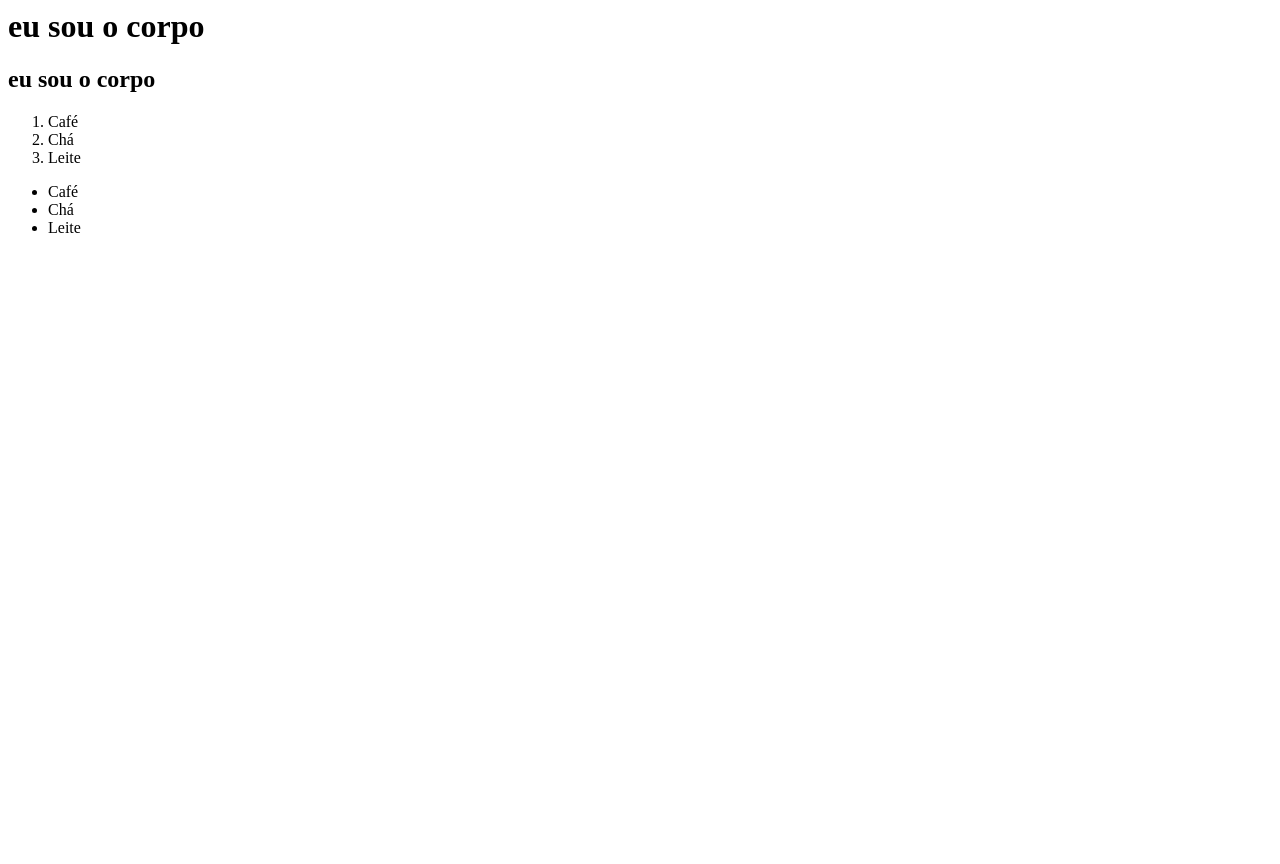
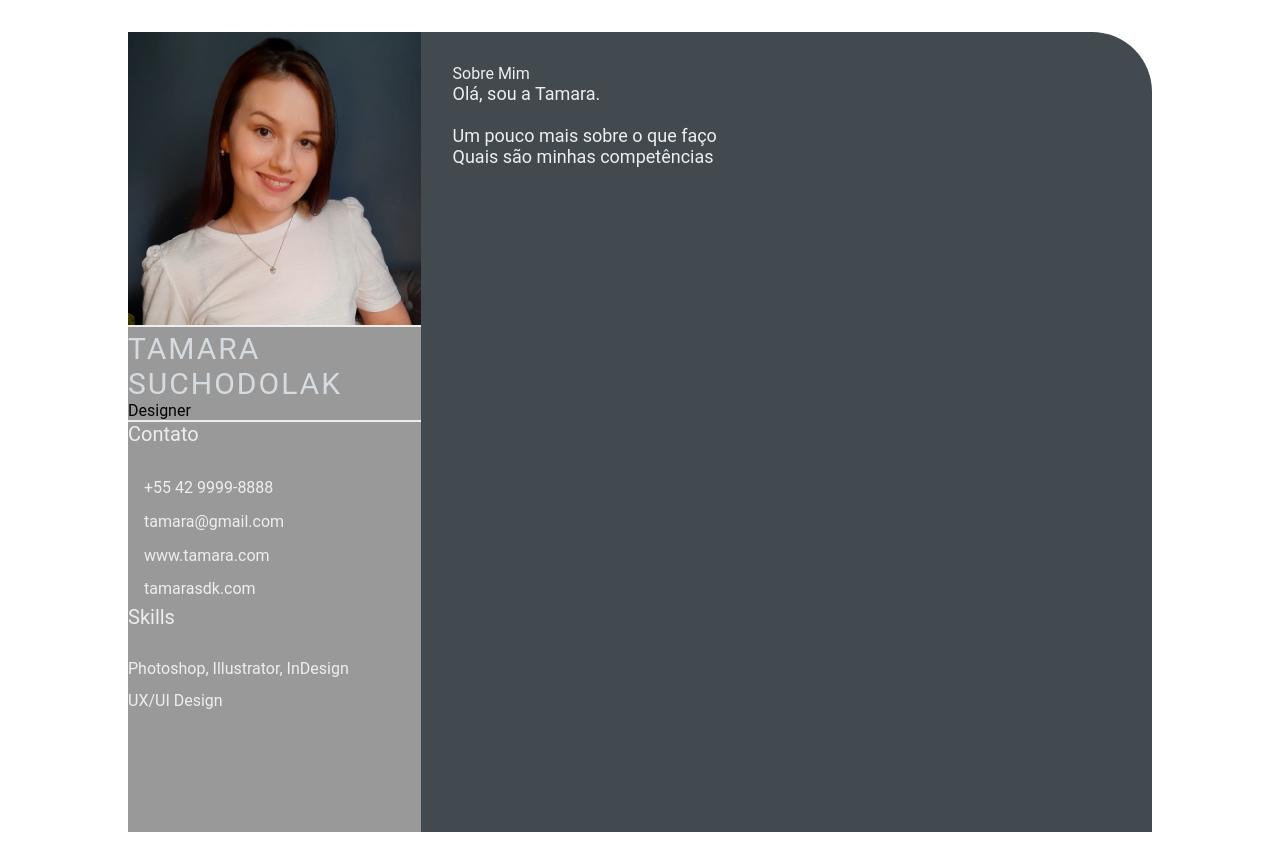
Before and after one commit to tamarasdk/devweekgit.github.io, a plain HTML site: page index.html in a window 1280 px wide. Before the commit the page ends 800 px from the top, so only its background shows below. Drawn offline with Linux system fonts and the light colour scheme.

Commit message:
index.html (#3)

```diff
--- a/index.html
+++ b/index.html
@@ -1,21 +1,55 @@
-<html>
-    <head>
-        <title>
-            Olá, eu sou a cabeça
-        </title>
-    </head>
-    <body>
-        <h1>eu sou o corpo</h1>
-        <h2>eu sou o corpo</h2>
-    </body>
-    <ol>
-        <li>Café</li>
-        <li>Chá</li>
-        <li>Leite</li>
-    </ol>
-    <ul>
-        <li>Café</li>
-        <li>Chá</li>
-        <li>Leite</li>
-    </ul>
+<!DOCTYPE html>
+<html lang="en">
+<head>
+    <meta charset="UTF-8">
+    <meta http-equiv="X-UA-Compatible" content="IE=edge">
+    <meta name="viewport" content="width=device-width, initial-scale=1.0">
+    <title>Tamara Suchodolak CV</title>
+
+    <link rel="stylesheet" href="style.css">
+
+</head>
+<body>
+    <main class="resume-contents">
+        <section class="left-section">
+            <section class="left-section-content">
+                <div class="profile">
+                    <img class="profile image" src="img/profile-image.jpg" alt="Profile Image">
+                    <p class="name">Tamara Suchodolak</p>
+                    <p class="prefession">Designer</p>
+
+                </div>
+                <div class="contact-info">
+                    <p class="left-title">Contato</p>
+                    <ul>
+                        <li><i class="fa fa-phone"></i>+55 42 9999-8888</i></li>
+                        <li><i class="fa fa-envelope"></i>tamara@gmail.com</i></li>
+                        <li><i class="fa fa-globe"></i>www.tamara.com</i></li>
+                        <li><i class="fa fa-github"></i>tamarasdk.com</i></li>
+                    </ul>
+                </div>
+                <div class="skills">
+                    <p class="left-title">Skills</p>
+                    <ul>
+                        <li><p>Photoshop, Illustrator, InDesign</p></li>
+                        <li><p>UX/UI Design</p></li>
+                    </ul>
+                </div>
+                </section>
+                </section>
+                <section class="right-section">
+                    <div class="right-section-contents">
+                        <section class="about gap">
+                            <div class="right-title">Sobre Mim</div>
+                            <p class="about-me-contents">
+                                Olá, sou a Tamara. <br>
+                                <br>Um pouco mais sobre o que faço
+                                <br>Quais são minhas competências
+                            </p>
+                        </section>
+                    </div>
+                </section>
+        </section>
+    </main>
+</body>
 </html>
--- /dev/null
+++ b/style.css
@@ -0,0 +1,138 @@
+* {
+    margin: 0;
+    padding: 0;
+    box-sizing: border-box;
+    list-style: none;
+    font-family: 'Roboto', sans-serif;
+}
+
+.resume-contents {
+    min-height: 100vh;
+    width: 80%;
+    margin: 2rem auto;
+    display: grid;
+    grid-template-columns: repeat(7, 1fr);
+}
+
+.left-section {
+    grid-column: span 2;
+    height: 100%;
+    background-color: #999999;
+}
+
+.right-section {
+    grid-column: span 5;
+    height: 100%;
+    background-color: #424a50;
+    border-radius: 0px 60px 0px 0px;
+}
+
+.left-section-contents{
+    padding: 2rem 2rem;
+}
+
+.profile {
+    width: 100%;
+    border-bottom: 2px solid #eeeeee;
+}
+
+.profile .profile-image {
+    width: 100%;
+    border-radius: 100%;
+}
+
+.name {
+    color: #D6DBDF;
+    font-size: 30px;
+    letter-spacing: 2px;
+    text-transform: uppercase;
+}
+
+.profession {
+    color: #eeeeee;
+    font-size: 20px;
+    text-transform: uppercase;
+    text-align: center;
+}
+
+/* .contact-info { border-bottom: 2px solid #1B2631; } */
+.left-title {
+    color: #eeeeee;
+    font-size: 20px;
+}
+
+.contact-info ul {
+    padding-top: 1.5rem;
+}
+
+.contact-info ul li,
+.references ul li {
+    padding: .4rem 0;
+    color: #eeeeee;
+}
+
+.contact-info ul li i,
+.references ul li i {
+    padding-right: 1rem;
+    font-size: 18px;
+    color: #eeeeee;
+}
+
+.skills ul {
+    padding-top: 1.5rem;
+}
+.skills ul li p {
+    padding: .4rem 0;
+    color: #eeeeee;
+}
+
+.right-section-contents {
+    padding: 2rem 2rem;
+}
+
+.right-title {
+    color: #eeeeee;
+}
+
+.gap {
+    padding-bottom: 2rem;
+}
+.about-me-contents {
+    font-size: 18px;
+    color: #eeeeee;
+}
+
+.experience-contents,
+.education-contents,
+.awards-contents {
+    display: grid;
+    grid-template-columns: repeat(2, 1fr);
+    padding-bottom: 2rem;
+    color: #F1F8FD;
+}
+
+.exp-company-name,
+.education-school-name,
+.awards-company-name {
+    font-size: 25px;
+    font-weight: bold;
+}
+
+.exp-time-period,
+.educationp-time-period,
+.awards-time-period {
+    font-size: 18px;
+}
+
+.exp-position,
+.education-subject,
+.awards-name {
+    font-size: 25px;
+}
+
+.exp-desc,
+.education-desc,
+.awards-desc {
+    font-size: 16px;
+    padding-left: 5px;
+}
```
Also changed, not shown: img/profile-image.jpg (added).
